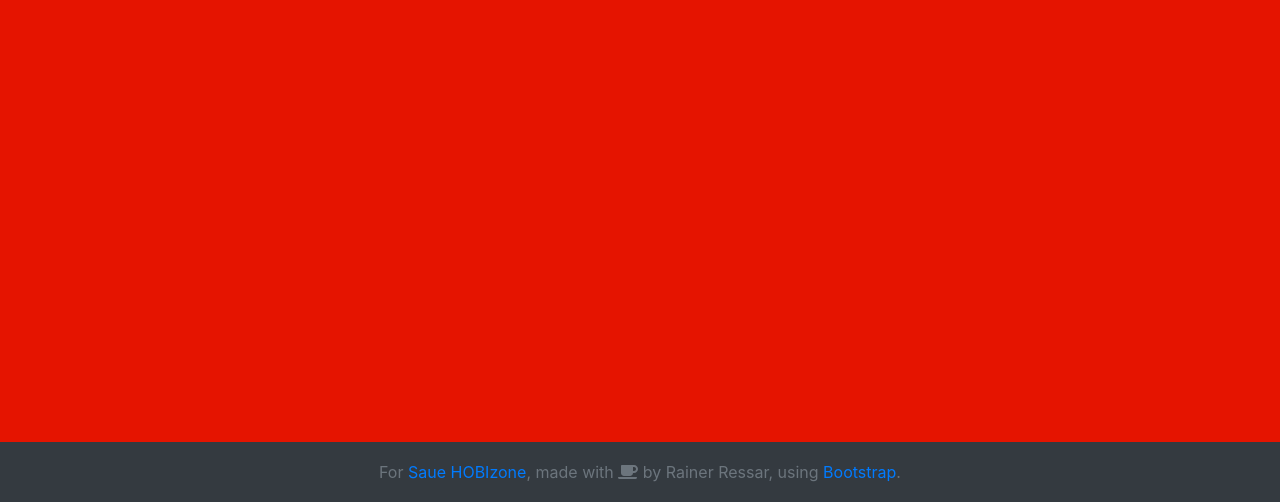
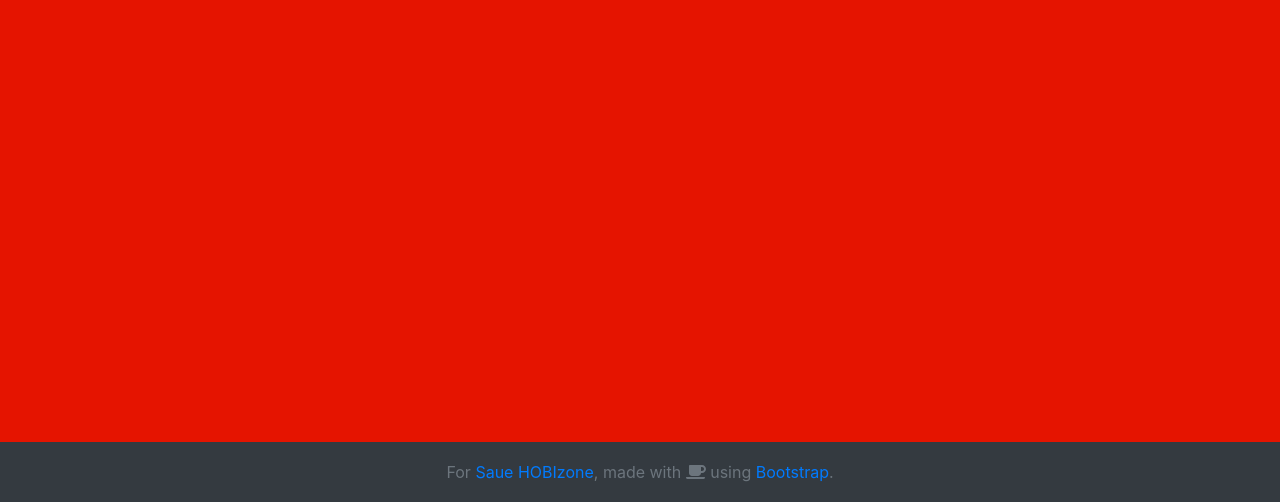
Before and after one commit to estfoxie/estfoxie.github.io, a plain HTML site: page hzTimer.html in a window 1280 px wide. Shown: the part 298-800 px from the top of the page. Drawn offline with nearby package versions, Linux system fonts and the light colour scheme.

Commit message:
Update hzTimer.html

```diff
--- a/hzTimer.html
+++ b/hzTimer.html
@@ -69,7 +69,7 @@
 	<footer class="footer bg-dark ">
 		<div class="d-flex justify-content-center container">
 			<span class="text-muted">
-				For <a href="http://hobizone.ee/" target="_blank">Saue HOBIzone</a>, made with <i class="fas fa-coffee"></i> by Rainer Ressar, using <a href="https://getbootstrap.com/" target="_blank">Bootstrap</a>.
+				For <a href="http://hobizone.ee/" target="_blank">Saue HOBIzone</a>, made with <i class="fas fa-coffee"></i> using <a href="https://getbootstrap.com/" target="_blank">Bootstrap</a>.
 			</span>
 		</div>
 	</footer>
```
